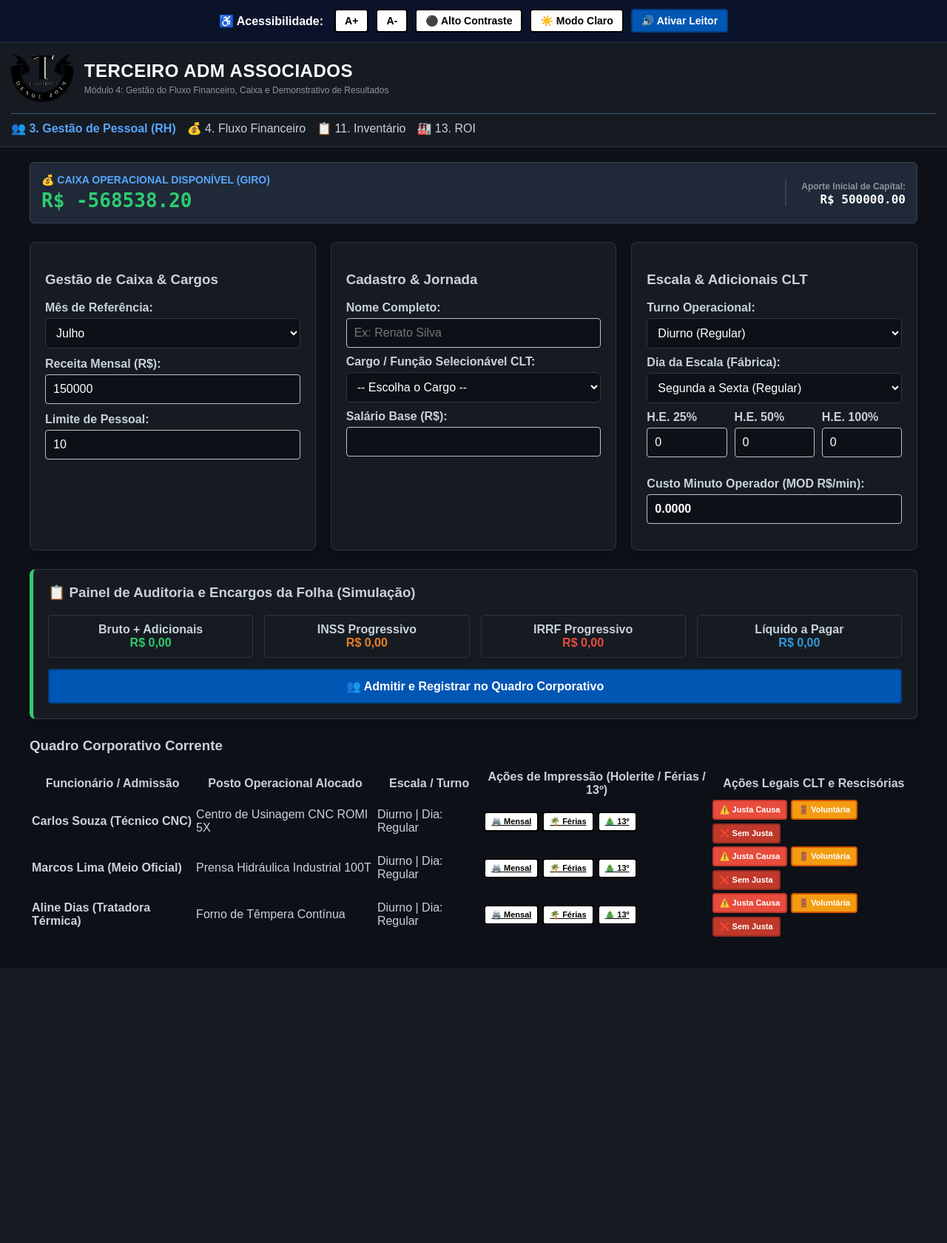
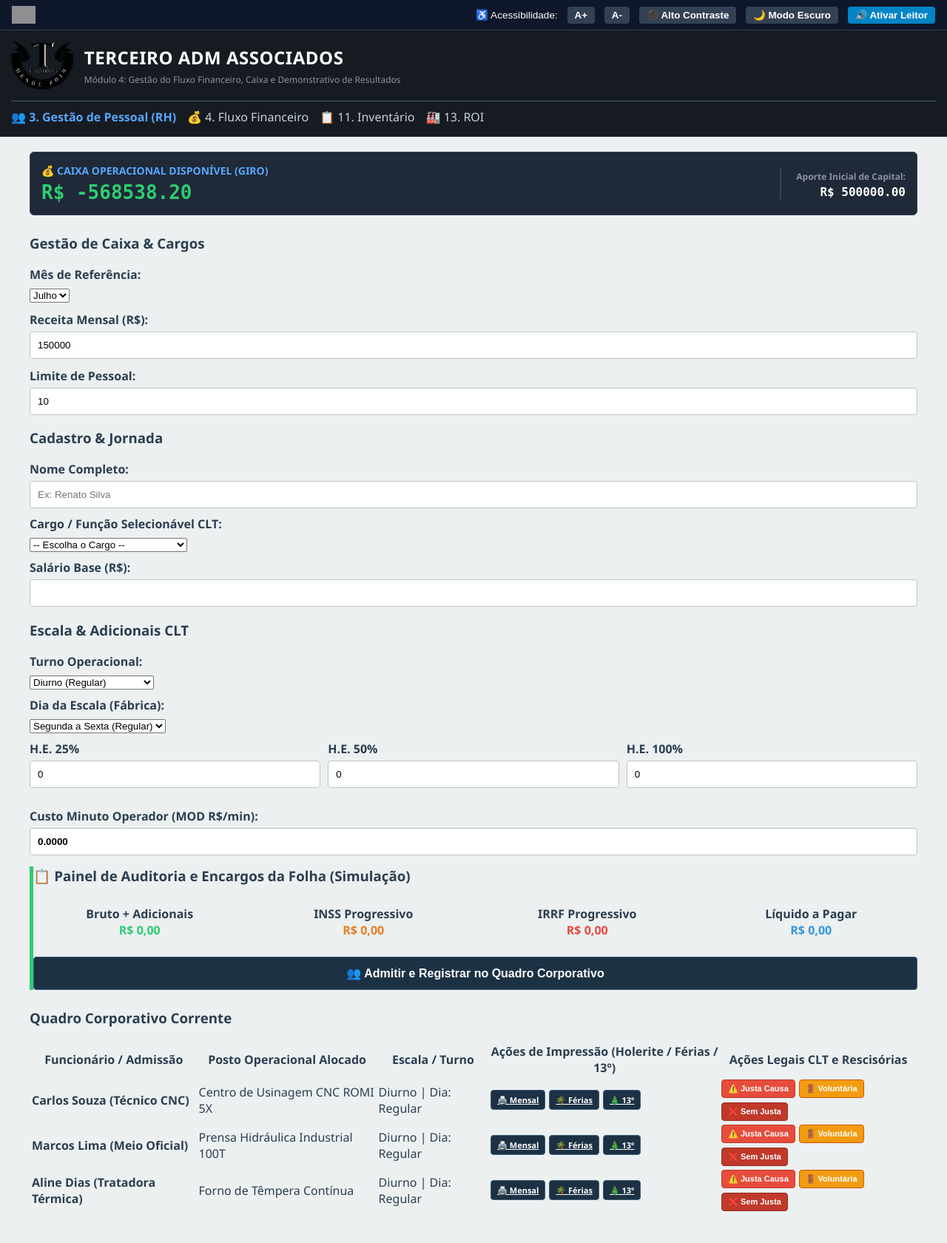
Before and after one commit to ProfRenatoPereira/erpadmin, a Flask app: page /rh in a window 1280 px wide. Shown: the whole page at 74% size. Before the commit the page ends 1266 px from the top, so only its background shows below. Run offline with Flask 3, Linux system fonts and the light colour scheme; data comes from the database, SQL or seed files in the repository; data that the repository does not hold is empty; grey boxes are pictures that could not be loaded.

Commit message:
Update rh.html

```diff
--- a/templates/rh.html
+++ b/templates/rh.html
@@ -6,122 +6,61 @@
     <title>Gerenciador de Pessoal e Recursos Humanos</title>
     <link rel="icon" type="image/png" href="static/logo.png">
     <link rel="stylesheet" href="{{ url_for('static', filename='style.css') }}">
-    <style>
-        /* --- ESTILOS DE ACESSIBILIDADE BASEADOS NO MODELO --- */
+     <style>
+        /* Estrutura Base e Painéis Dinâmicos */
+        .bi-container { display: grid; grid-template-columns: repeat(auto-fit, minmax(300px, 1fr)); gap: 1.5rem; margin-top: 2rem; }
+        .chart-box { background: #fff; padding: 1.5rem; border-radius: 8px; border: 1px solid #cbd5e1; box-shadow: 0 1px 3px rgba(0,0,0,0.05); }
+        .chart-box h4 { color: #1e3a8a; margin-bottom: 1rem; font-size: 1.1rem; border-bottom: 1px solid #e2e8f0; padding-bottom: 0.5rem; }
+        .pizza-wrapper { display: flex; align-items: center; justify-content: center; height: 160px; }
+        .pizza-native { width: 140px; height: 140px; border-radius: 50%; background: conic-gradient(#16a34a 0% 100%); transition: background 0.3s; }
+        .bar-container { display: flex; align-items: flex-end; justify-content: space-around; height: 150px; border-bottom: 2px solid #94a3b8; padding-top: 10px; gap: 5px; }
+        .bar-wrapper { display: flex; flex-direction: column; align-items: center; flex-grow: 1; }
+        .bar-native { width: 100%; max-width: 45px; background: #1e3a8a; border-radius: 4px 4px 0 0; transition: height 0.5s; text-align: center; color: white; font-size: 0.75rem; font-weight: bold; display: flex; align-items: flex-start; justify-content: center; padding-top: 5px; height: 0%; }
+        .bar-label { font-size: 0.7rem; text-align: center; margin-top: 0.5rem; color: #475569; font-weight: 600; width: 100%; white-space: nowrap; overflow: hidden; text-overflow: ellipsis; }
+        .linear-wrapper { display: flex; flex-direction: column; gap: 0.6rem; justify-content: center; min-height: 150px; }
+        .linear-row { display: flex; align-items: center; gap: 0.5rem; font-size: 0.75rem; }
+        .linear-name { width: 80px; white-space: nowrap; overflow: hidden; text-overflow: ellipsis; font-weight: 600; color: #334155; }
+        .linear-bar-bg { background: #e2e8f0; border-radius: 4px; flex-grow: 1; height: 14px; overflow: hidden; position: relative; }
+        .linear-bar-fill { background: #0284c7; height: 100%; width: 0%; transition: width 0.5s; }
+        .linear-value { width: 75px; text-align: right; font-weight: bold; color: #0284c7; }
+        .btn-control { padding: 0.5rem; font-size: 0.85rem; font-weight: bold; cursor: pointer; border-radius: 6px; }
 
-        /* 1. MODO ESCURO (Tema Padrão / Ativo por padrão no modelo) */
-        body {
-            background-color: #0d1117;
-            color: #c9d1d9;
-            font-family: Arial, sans-serif;
-            transition: background-color 0.3s, color 0.3s;
-        }
-        .barra-acessibilidade {
-            background-color: #0b132b;
-            padding: 12px;
-            display: flex;
-            justify-content: center;
-            align-items: center;
-            gap: 10px;
-            border-bottom: 2px solid #1f2937;
-        }
-        .btn-acessibilidade {
-            background-color: #ffffff;
-            color: #000000;
-            border: 2px solid #000000;
-            border-radius: 4px;
-            padding: 6px 12px;
-            font-weight: bold;
-            font-size: 14px;
-            cursor: pointer;
-            display: inline-flex;
-            align-items: center;
-            gap: 5px;
-        }
-        .btn-acessibilidade.btn-azul {
-            background-color: #0056b3;
-            color: #ffffff;
-            border-color: #004085;
-        }
-        .card-rh {
-            background-color: #161b22;
-            border: 1px solid #30363d;
-            border-radius: 8px;
-            padding: 20px;
-            box-shadow: 0 4px 6px rgba(0,0,0,0.1);
-        }
-        .form-control {
-            width: 100%;
-            padding: 10px;
-            border-radius: 6px;
-            border: 1px solid #30363d;
-            background-color: #0d1117;
-            color: #ffffff;
-            box-sizing: border-box;
-            font-size: 16px;
-        }
+        /* --- SISTEMA DE ACESSIBILIDADE VISUAL (Toda a página) --- */
+        html { font-size: 16px; transition: font-size 0.15s ease; }
+        body.dark-mode { background-color: #121212 !important; color: #e2e2e2 !important; }
+        body.dark-mode .card, body.dark-mode .chart-box { background: #1e293b !important; border-color: #334155 !important; color: #f8fafc !important; }
+        body.dark-mode .chart-box h4 { color: #38bdf8 !important; border-bottom-color: #334155 !important; }
+        body.dark-mode input, body.dark-mode select { background: #0f172a !important; color: #fff !important; border-color: #334155 !important; }
+        body.dark-mode .bar-label { color: #cbd5e1 !important; }
 
-        /* 2. ALTO CONTRASTE (Bordas Amarelas Espessas sobre Fundo Preto) */
-        .alto-contraste body {
-            background-color: #000000 !important;
-            color: #ffffff !important;
-        }
-        .alto-contraste .card-rh {
-            background-color: #000000 !important;
-            border: 3px solid #ffff00 !important;
-            color: #ffffff !important;
-            box-shadow: none !important;
-        }
-        .alto-contraste .form-control {
-            background-color: #000000 !important;
-            color: #ffff00 !important;
-            border: 3px solid #ffff00 !important;
-            font-weight: bold !important;
-        }
-        .alto-contraste label, .alto-contraste h1, .alto-contraste h3 {
-            color: #ffff00 !important;
-        }
-        .alto-contraste .card-caixa-mestre {
-            background-color: #000000 !important;
-            border: 3px solid #ffff00 !important;
-            color: #ffffff !important;
-        }
-
-        /* 3. MODO CLARO (Inversão para visual convencional) */
-        .modo-claro body {
-            background-color: #f4f6f9 !important;
-            color: #333333 !important;
-        }
-        .modo-claro .card-rh {
-            background-color: #ffffff !important;
-            border: 1px solid #bdc3c7 !important;
-            color: #333333 !important;
-        }
-        .modo-claro .form-control {
-            background-color: #ffffff !important;
-            color: #000000 !important;
-            border: 1px solid #bdc3c7 !important;
-        }
-
-        /* Grid responsivo universal */
-        .grid-colunas-rh {
-            display: grid;
-            grid-template-columns: repeat(auto-fit, minmax(280px, 1fr));
-            gap: 20px;
-            margin-bottom: 25px;
-        }
+        /* Alto Contraste Extremo */
+        body.alto-contraste { background-color: #000000 !important; color: #ffff00 !important; }
+        body.alto-contraste .card, body.alto-contraste .chart-box, body.alto-contraste table, body.alto-contraste th, body.alto-contraste td { background: #000000 !important; color: #ffffff !important; border: 2px solid #ffffff !important; }
+        body.alto-contraste input, body.alto-contraste select { background: #000000 !important; color: #ffff00 !important; border: 2px solid #ffff00 !important; }
+        body.alto-contraste button, body.alto-contraste .btn-print { background: #ffffff !important; color: #000000 !important; border: 2px solid #000000 !important; font-weight: bold !important; }
+        body.alto-contraste h1, body.alto-contraste h3, body.alto-contraste h4 { color: #ffff00 !important; }
+        body.alto-contraste .bar-native { background: #ffffff !important; color: #000000 !important; }
+        body.alto-contraste .linear-bar-fill { background: #ffff00 !important; }
     </style>
 </head>
-<body class="modo-escuro">
+<body>
 
-<!-- Barra de Acessibilidade Superior Baseada no Modelo Real -->
-<div class="barra-acessibilidade">
-    <span style="color: #fff; font-weight: bold; margin-right: 5px;">♿ Acessibilidade:</span>
-    <button class="btn-acessibilidade" onclick="mudarFonte(1)">A+</button>
-    <button class="btn-acessibilidade" onclick="mudarFonte(-1)">A-</button>
-    <button class="btn-acessibilidade" onclick="ativarAltoContraste()">⚫ Alto Contraste</button>
-    <button class="btn-acessibilidade" id="btnTema" onclick="alternarTema()">☀️ Modo Claro</button>
-    <button class="btn-acessibilidade btn-azul" id="btnAudio" onclick="alternarLeitor()">🔊 Ativar Leitor</button>
+<!-- BARRA DE ACESSIBILIDADE CORRIGIDA COM LOGO DISCRETA À ESQUERDA -->
+<div id="barra-acessibilidade" style="background: #0f172a; padding: 0.5rem 1rem; display: flex; justify-content: space-between; align-items: center; color: #fff; font-size: 0.85rem; font-family: sans-serif; border-bottom: 1px solid #334155;">
+    <!-- LOGO DISCRETA FIXADA À ESQUERDA -->
+    <div style="display: flex; align-items: center;">
+        <img src="{{ url_for('static', filename='Logo.svg') }}" alt="Logo ®ψΣ" style="height: 24px; width: auto; object-fit: contain; opacity: 0.9;">
+    </div>
+
+    <!-- CONTROLES ALINHADOS PERFEITAMENTE À DIREITA -->
+    <div style="display: flex; gap: 0.8rem; align-items: center;">
+        <span>♿ Acessibilidade:</span>
+        <button type="button" onclick="mudarFonte(1)" style="background: #334155; color: white; border: none; padding: 4px 10px; cursor: pointer; border-radius: 4px; font-weight: bold;">A+</button>
+        <button type="button" onclick="mudarFonte(-1)" style="background: #334155; color: white; border: none; padding: 4px 10px; cursor: pointer; border-radius: 4px; font-weight: bold;">A-</button>
+        <button type="button" onclick="alternarAltoContraste()" style="background: #334155; color: white; border: none; padding: 4px 10px; cursor: pointer; border-radius: 4px; font-weight: bold;">⚫ Alto Contraste</button>
+        <button type="button" id="btn_tema" style="background: #334155; color: white; border: none; padding: 4px 10px; cursor: pointer; border-radius: 4px; font-weight: bold;">🌙 Modo Escuro</button>
+        <button type="button" id="btn-leitor-audio" onclick="alternarLeitorAudio()" style="background: #0284c7; color: white; border: none; padding: 4px 10px; cursor: pointer; border-radius: 4px; font-weight: bold;">🔊 Ativar Leitor</button>
+    </div>
 </div>
 
 <!-- Cabeçalho Principal Terceiro ADM Associados -->
```
